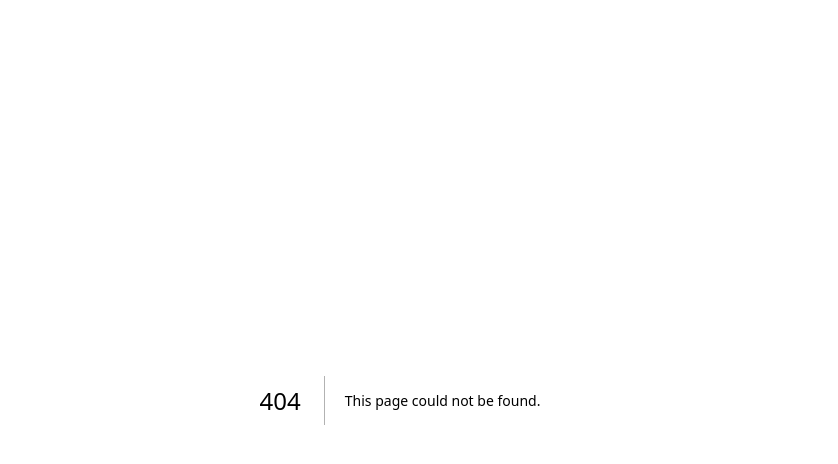
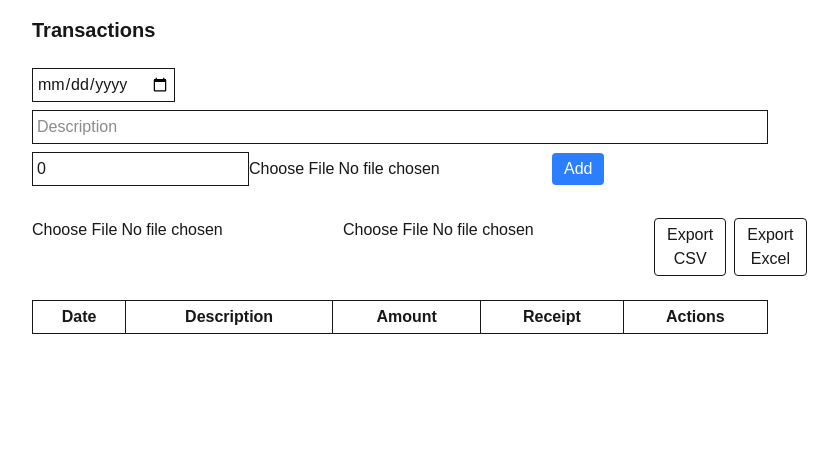
Before and after one commit to atomic0supply/finnance, a Next.js app: page /transactions in a window 1280 px wide. Before the commit this address had no page. Shown: the top 464 px of the page, without its empty margins (240-1078 px from the left). Built offline with nearby package versions, Linux system fonts and the light colour scheme.

Commit message:
feat: add transaction management

```diff
--- a/src/app/page.tsx
+++ b/src/app/page.tsx
@@ -97,6 +97,12 @@ export default function Home() {
           />
           Go to nextjs.org →
         </a>
+        <a
+          className="flex items-center gap-2 hover:underline hover:underline-offset-4"
+          href="/transactions"
+        >
+          Manage Transactions →
+        </a>
       </footer>
     </div>
   );
--- /dev/null
+++ b/src/app/transactions/page.tsx
@@ -0,0 +1,230 @@
+'use client';
+import { useState, useEffect, ChangeEvent, FormEvent } from 'react';
+
+interface Transaction {
+  id: string;
+  date: string;
+  description: string;
+  amount: number;
+  receipt?: string; // base64 image/data
+}
+
+export default function TransactionsPage() {
+  const [transactions, setTransactions] = useState<Transaction[]>([]);
+  const [editingId, setEditingId] = useState<string | null>(null);
+  const [form, setForm] = useState<Omit<Transaction, 'id'>>({
+    date: '',
+    description: '',
+    amount: 0,
+    receipt: undefined,
+  });
+
+  useEffect(() => {
+    const stored = localStorage.getItem('transactions');
+    if (stored) {
+      try {
+        setTransactions(JSON.parse(stored));
+      } catch {
+        /* ignore */
+      }
+    }
+  }, []);
+
+  useEffect(() => {
+    localStorage.setItem('transactions', JSON.stringify(transactions));
+  }, [transactions]);
+
+  const handleChange = (e: ChangeEvent<HTMLInputElement | HTMLTextAreaElement>) => {
+    const { name, value } = e.target;
+    setForm(prev => ({ ...prev, [name]: name === 'amount' ? Number(value) : value }));
+  };
+
+  const handleReceipt = (e: ChangeEvent<HTMLInputElement>) => {
+    const file = e.target.files?.[0];
+    if (file) {
+      const reader = new FileReader();
+      reader.onload = ev => {
+        setForm(prev => ({ ...prev, receipt: ev.target?.result as string }));
+      };
+      reader.readAsDataURL(file);
+    }
+  };
+
+  const resetForm = () => {
+    setForm({ date: '', description: '', amount: 0, receipt: undefined });
+    setEditingId(null);
+  };
+
+  const handleSubmit = (e: FormEvent) => {
+    e.preventDefault();
+    if (editingId) {
+      setTransactions(prev => prev.map(t => (t.id === editingId ? { id: editingId, ...form } : t)));
+    } else {
+      setTransactions(prev => [...prev, { id: crypto.randomUUID(), ...form }]);
+    }
+    resetForm();
+  };
+
+  const handleEdit = (id: string) => {
+    const t = transactions.find(tr => tr.id === id);
+    if (!t) return;
+    setForm({ date: t.date, description: t.description, amount: t.amount, receipt: t.receipt });
+    setEditingId(id);
+  };
+
+  const handleDelete = (id: string) => {
+    setTransactions(prev => prev.filter(t => t.id !== id));
+  };
+
+  const handleDuplicate = (id: string) => {
+    const t = transactions.find(tr => tr.id === id);
+    if (!t) return;
+    setTransactions(prev => [...prev, { ...t, id: crypto.randomUUID() }]);
+  };
+
+  const exportCSV = () => {
+    const header = 'date,description,amount\n';
+    const rows = transactions
+      .map(t => `${t.date},${t.description.replace(/,/g, ';')},${t.amount}`)
+      .join('\n');
+    const blob = new Blob([header + rows], { type: 'text/csv' });
+    const url = URL.createObjectURL(blob);
+    const link = document.createElement('a');
+    link.href = url;
+    link.download = 'transactions.csv';
+    link.click();
+    URL.revokeObjectURL(url);
+  };
+
+  const importCSV = (file: File) => {
+    const reader = new FileReader();
+    reader.onload = e => {
+      const text = e.target?.result as string;
+      const lines = text.split(/\r?\n/).filter(Boolean);
+      const entries: Transaction[] = lines.slice(1).map(line => {
+        const [date, description, amount] = line.split(',');
+        return { id: crypto.randomUUID(), date, description, amount: Number(amount) };
+      });
+      setTransactions(prev => [...prev, ...entries]);
+    };
+    reader.readAsText(file);
+  };
+
+  const exportExcel = () => {
+    const header = ['date', 'description', 'amount'];
+    const rows = transactions.map(t => [t.date, t.description, String(t.amount)]);
+    const xmlRows = rows
+      .map(r => '<Row>' + r.map(c => `<Cell><Data ss:Type="String">${c}</Data></Cell>`).join('') + '</Row>')
+      .join('');
+    const xml =
+      `<?xml version="1.0"?>` +
+      `<Workbook xmlns="urn:schemas-microsoft-com:office:spreadsheet" xmlns:ss="urn:schemas-microsoft-com:office:spreadsheet">` +
+      '<Worksheet ss:Name="Sheet1"><Table>' +
+      '<Row>' +
+      header.map(h => `<Cell><Data ss:Type="String">${h}</Data></Cell>`).join('') +
+      '</Row>' +
+      xmlRows +
+      '</Table></Worksheet></Workbook>';
+    const blob = new Blob([xml], { type: 'application/vnd.ms-excel' });
+    const url = URL.createObjectURL(blob);
+    const link = document.createElement('a');
+    link.href = url;
+    link.download = 'transactions.xls';
+    link.click();
+    URL.revokeObjectURL(url);
+  };
+
+  const importExcel = (file: File) => {
+    const reader = new FileReader();
+    reader.onload = e => {
+      const text = e.target?.result as string;
+      const rowRegex = /<Row>(.*?)<\/Row>/g;
+      const cellRegex = /<Cell>.*?<Data[^>]*>(.*?)<\/Data><\/Cell>/g;
+      const rows: Transaction[] = [];
+      const matches = text.matchAll(rowRegex);
+      let first = true;
+      for (const row of matches) {
+        if (first) {
+          first = false;
+          continue; // skip header
+        }
+        const cells = [...row[1].matchAll(cellRegex)].map(m => m[1]);
+        if (cells.length >= 3) {
+          rows.push({ id: crypto.randomUUID(), date: cells[0], description: cells[1], amount: Number(cells[2]) });
+        }
+      }
+      setTransactions(prev => [...prev, ...rows]);
+    };
+    reader.readAsText(file);
+  };
+
+  return (
+    <div className="p-4 max-w-3xl mx-auto space-y-6">
+      <h1 className="text-xl font-bold">Transactions</h1>
+      <form onSubmit={handleSubmit} className="space-y-2">
+        <input name="date" type="date" value={form.date} onChange={handleChange} className="border p-1" required />
+        <input name="description" placeholder="Description" value={form.description} onChange={handleChange} className="border p-1 w-full" required />
+        <input name="amount" type="number" value={form.amount} onChange={handleChange} className="border p-1" required />
+        <input name="receipt" type="file" onChange={handleReceipt} className="" />
+        <button type="submit" className="bg-blue-500 text-white px-3 py-1 rounded">
+          {editingId ? 'Update' : 'Add'}
+        </button>
+        {editingId && (
+          <button type="button" onClick={resetForm} className="ml-2 px-3 py-1 border rounded">
+            Cancel
+          </button>
+        )}
+      </form>
+      <div className="flex gap-2">
+        <input type="file" accept=".csv" onChange={e => e.target.files && importCSV(e.target.files[0])} />
+        <input type="file" accept=".xls" onChange={e => e.target.files && importExcel(e.target.files[0])} />
+        <button onClick={exportCSV} className="px-3 py-1 border rounded">
+          Export CSV
+        </button>
+        <button onClick={exportExcel} className="px-3 py-1 border rounded">
+          Export Excel
+        </button>
+      </div>
+      <table className="w-full border-collapse">
+        <thead>
+          <tr>
+            <th className="border p-1">Date</th>
+            <th className="border p-1">Description</th>
+            <th className="border p-1">Amount</th>
+            <th className="border p-1">Receipt</th>
+            <th className="border p-1">Actions</th>
+          </tr>
+        </thead>
+        <tbody>
+          {transactions.map(t => (
+            <tr key={t.id}>
+              <td className="border p-1">{t.date}</td>
+              <td className="border p-1">{t.description}</td>
+              <td className="border p-1 text-right">{t.amount.toFixed(2)}</td>
+              <td className="border p-1 text-center">
+                {t.receipt ? (
+                  <a href={t.receipt} target="_blank" rel="noreferrer" className="text-blue-600 underline">
+                    view
+                  </a>
+                ) : (
+                  '—'
+                )}
+              </td>
+              <td className="border p-1 space-x-1 text-center">
+                <button onClick={() => handleEdit(t.id)} className="px-2 py-0.5 border rounded text-sm">
+                  Edit
+                </button>
+                <button onClick={() => handleDelete(t.id)} className="px-2 py-0.5 border rounded text-sm">
+                  Delete
+                </button>
+                <button onClick={() => handleDuplicate(t.id)} className="px-2 py-0.5 border rounded text-sm">
+                  Duplicate
+                </button>
+              </td>
+            </tr>
+          ))}
+        </tbody>
+      </table>
+    </div>
+  );
+}
```
Also changed, not shown: 1 other file (tests, documents, lock files or other folders).
